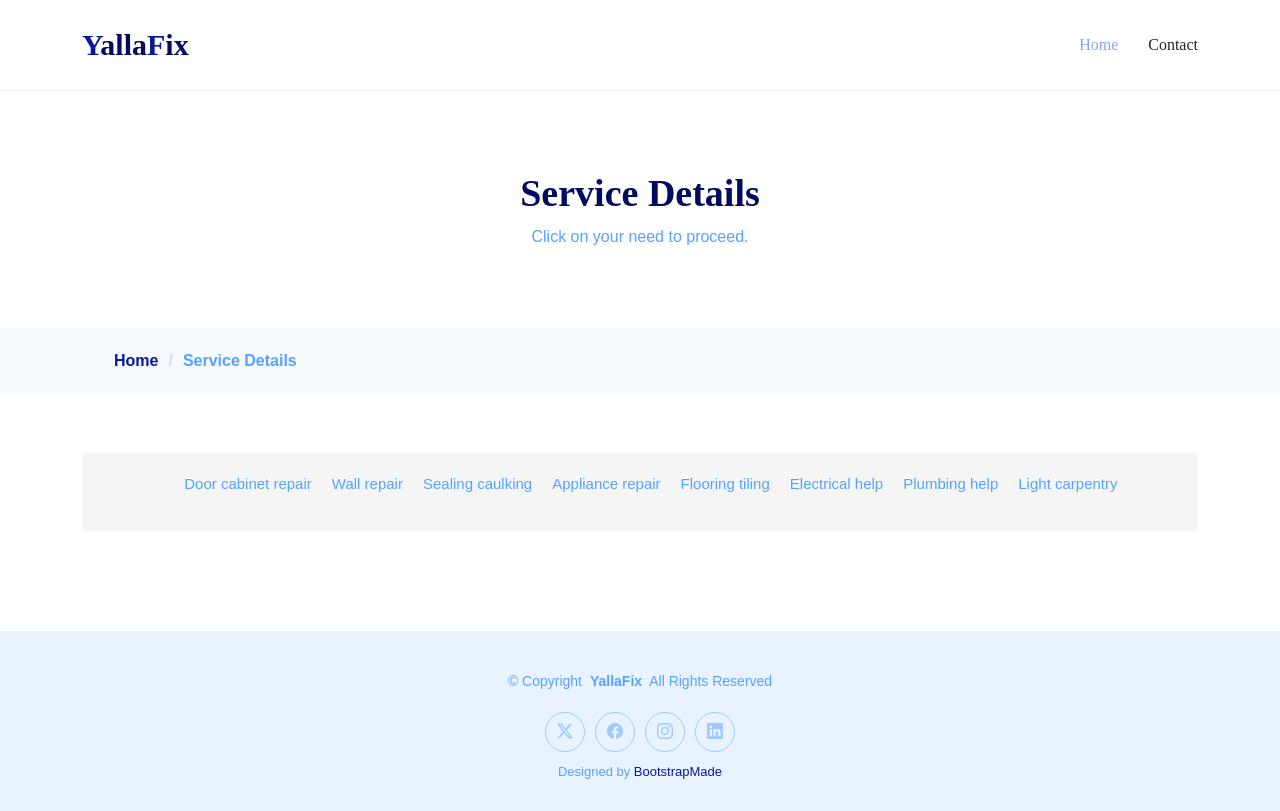
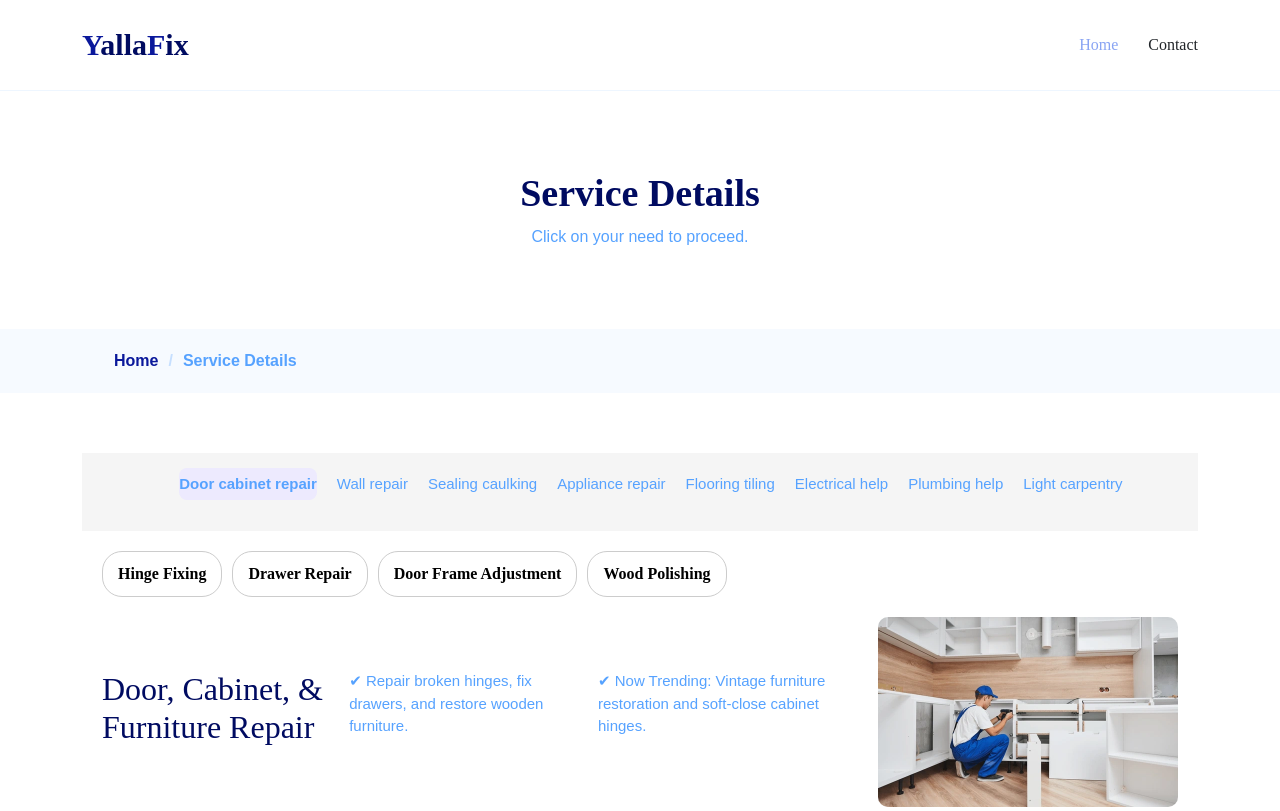
Before and after one commit to rawan-ahmad/yallafixfinal, a website: page service-details.html in a window 1280 px wide. Shown: the top 811 px of the page. Drawn offline with Linux system fonts and the light colour scheme; a web font is replaced by a local one.

Commit message:
fixed a thing in services

```diff
--- a/service-details.html
+++ b/service-details.html
@@ -178,7 +178,7 @@
 
             <nav class="navbar">
               <ul style="margin-left: 2%;">
-                <li data-category="door-cabinet-repair">Door cabinet repair</li>
+                <li data-category="door-cabinet-repair" class="active">Door cabinet repair</li>
                 <li data-category="wall-repair">Wall repair</li>
                 <li data-category="sealing-caulking">Sealing caulking</li>
                 <li data-category="appliance-repair">Appliance repair</li>
@@ -191,7 +191,7 @@
 
             <div class="category-content">
               <!-- Door, Cabinet, & Furniture Repair -->
-              <div id="door-cabinet-repair" class="category">
+              <div id="door-cabinet-repair" class="category active">
                 <div class="sub-categories">
                   <button>Hinge Fixing</button>
                   <button>Drawer Repair</button>
```
